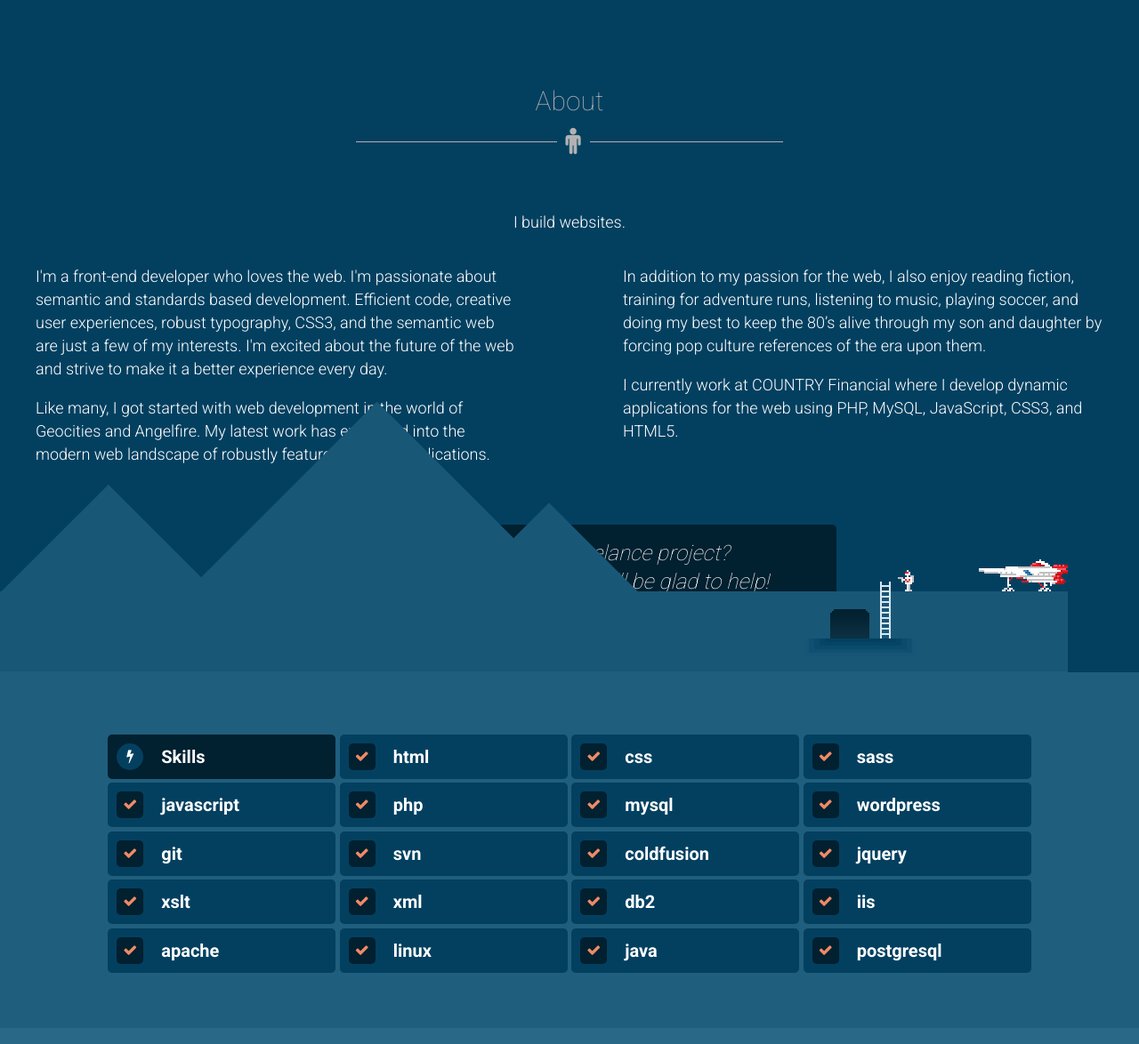
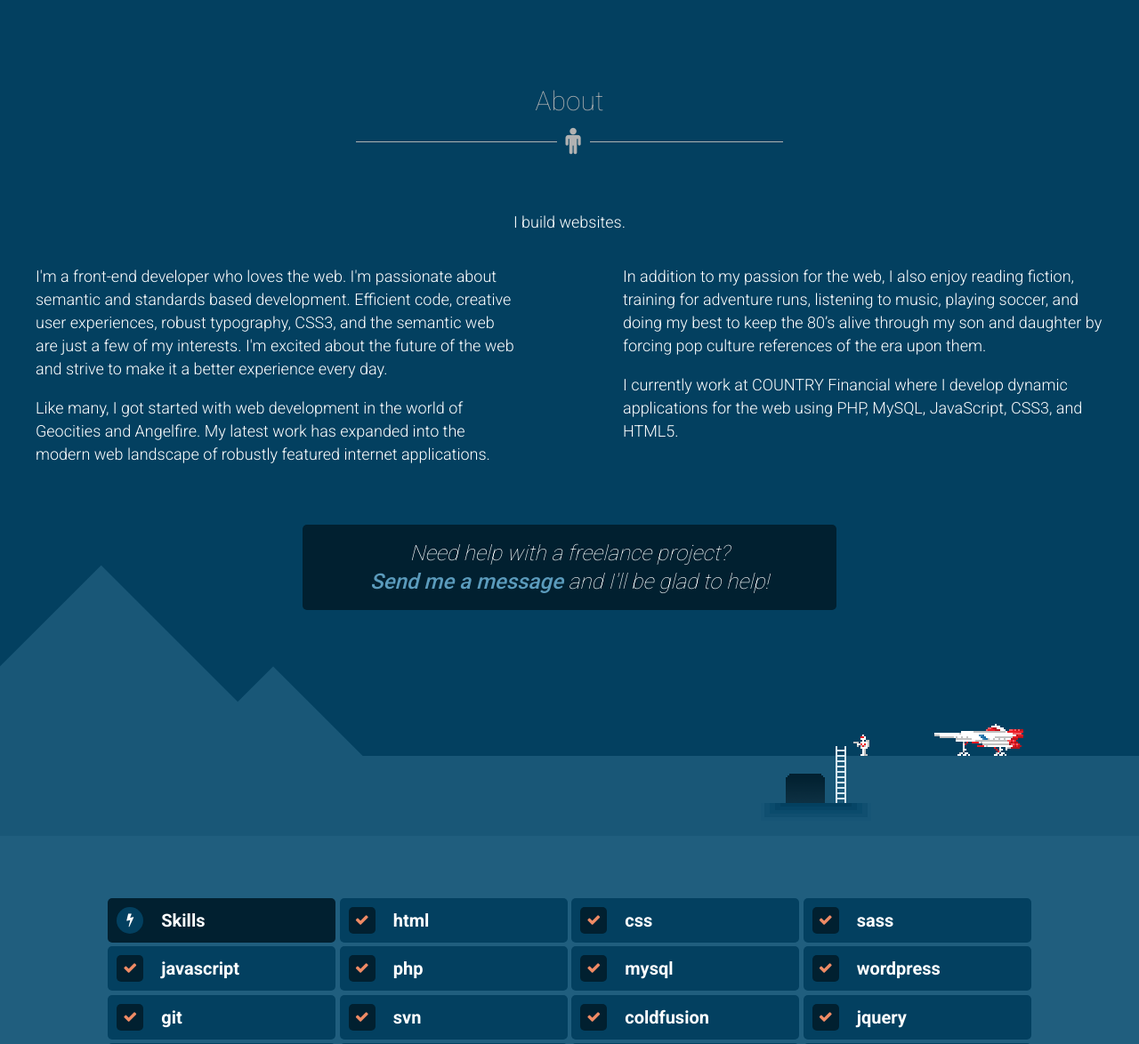
Before and after one commit to Johnstonian/portfolio, a PHP site: page / in a window 1280 px wide. Shown: the part 1929-3103 px from the top of the page at 89% size. Run offline with PHP 8.4, Linux system fonts and the light colour scheme.

Commit message:
about section 'mountain scene' ready for testing

```diff
--- a/css/dev/_variables.scss
+++ b/css/dev/_variables.scss
@@ -29,10 +29,10 @@ $extra-dark-orange: #6b2c15;
 $gray: #b2b2b2;
 
 /* Breakpoints */
-$brkpt-xtra-large: 75em; /* 1200px */
-$brkpt-880: 55em;/* 840px */
-$brkpt-large: 48em; /* 768px */
-$brkpt-medium: 40em; /* 640px */
-$brkpt-580: 36.25em; /* 580px */
-$brkpt-small: 33.125em; /* 530px */
-$brkpt-420: 26.25em; /* 420px */
+$brkpt-xtra-large: 75em; // 1200px
+$brkpt-880: 55em; // 840px
+$brkpt-large: 48em; // 768px
+$brkpt-medium: 40em; // 640px
+$brkpt-580: 36.25em; // 580px
+$brkpt-small: 33.125em; // 530px
+$brkpt-420: 26.25em; // 420px
--- a/css/dev/style.scss
+++ b/css/dev/style.scss
@@ -288,36 +288,46 @@ img { max-width: 100%; }
 
 .articles { background-color: white; }
 .about {
-	background-color: $about-blue;
+	background: url("../images/mountains.png") no-repeat center bottom $about-blue;
 	color: white;
 
 	i.icon-wrapper {
 		background-color: $about-blue;
 		margin: -3%;
 	}
+
+	.container {
+		position: relative;
+		z-index: 2;
+		background: url("../images/pilot_landing.png") no-repeat 90% 99.7%;
+		padding-bottom: 15em;
+		margin-bottom: -56px;
+	}
 }
 
-.mountain-scene {
-	position: absolute;
-	bottom: 0;
-	z-index: 1;
-	height: 305px;
-	max-width: 75em;
-	width: 100%;
-	background: url('../images/mountain_top.png') repeat-x bottom;
-}
-	.mountain {
-		float: left;
-		//height: 215px;
-		//max-width: 718px;
-		//width: 100%;
-		//background: url('../images/mountains.png') no-repeat left;
+	.ground-blue {
+		height: 90px;
+		background-color: #195777;
+		position: absolute;
+		z-index: 1;
+		bottom: 0;
+		width: 100%;
 	}
-	.pilot-landed {
-		position: absolute;
-		bottom: 14px;
-		right: 0;
-	}
+
+// .mountain-scene {
+// 	position: absolute;
+// 	bottom: 0;
+// 	z-index: 1;
+// 	height: 305px;
+// 	max-width: 75em;
+// 	width: 100%;
+// 	background: url('../images/mountain_top.png') repeat-x bottom;
+// }
+// 	.pilot-landed {
+// 		position: absolute;
+// 		bottom: 14px;
+// 		right: 0;
+// 	}
 
 .skillset {
 	background: url('../images/skillset-background.png') repeat-x bottom $skillset-blue;
--- a/css/style.css
+++ b/css/style.css
@@ -21,13 +21,6 @@
 /* font weights */
 /* Colors */
 /* Breakpoints */
-/* 1200px */
-/* 840px */
-/* 768px */
-/* 640px */
-/* 580px */
-/* 530px */
-/* 420px */
 /*------------------------------------*\
     $MIXINS
 \*------------------------------------*/
@@ -2514,32 +2507,28 @@ img {
 }
 
 .about {
-  background-color: #034060;
+  background: url("../images/mountains.png") no-repeat center bottom #034060;
   color: white;
 }
 .about i.icon-wrapper {
   background-color: #034060;
   margin: -3%;
 }
-
-.mountain-scene {
+.about .container {
+  position: relative;
+  z-index: 2;
+  background: url("../images/pilot_landing.png") no-repeat 90% 99.7%;
+  padding-bottom: 15em;
+  margin-bottom: -56px;
+}
+
+.ground-blue {
+  height: 90px;
+  background-color: #195777;
   position: absolute;
+  z-index: 1;
   bottom: 0;
-  z-index: 1;
-  height: 305px;
-  max-width: 75em;
   width: 100%;
-  background: url("../images/mountain_top.png") repeat-x bottom;
-}
-
-.mountain {
-  float: left;
-}
-
-.pilot-landed {
-  position: absolute;
-  bottom: 14px;
-  right: 0;
 }
 
 .skillset {
--- a/index.html
+++ b/index.html
@@ -150,13 +150,7 @@
 			</div>
 		</div>
 
-		<div class="mountain-scene">
-			<div class="mountain">
-				<img src="images/mountains.png" />
-			</div>
-			<div class="pilot-landed">
-				<img src="images/pilot_landing.png" />
-			</div>
+		<div class="ground-blue"></div>
 		</div>
 	</section>
 
```
Also changed, not shown: images/dev/mountains.png, images/hobbies-background.png, images/logo.png, images/mountain_top.png, images/mountains.png, images/pilot-landed.png, images/pilot_landing.png, images/skillset-background.png, js/main.min.js, 2 other files.
